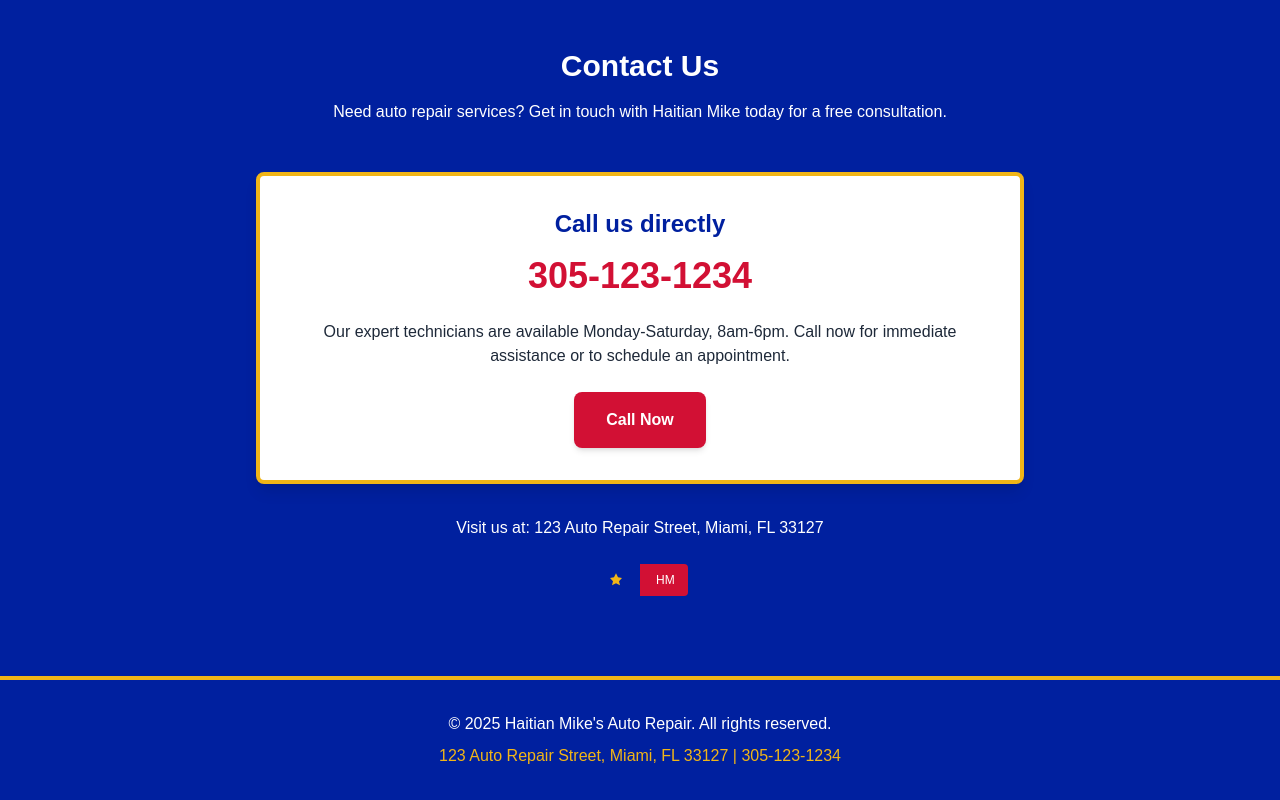
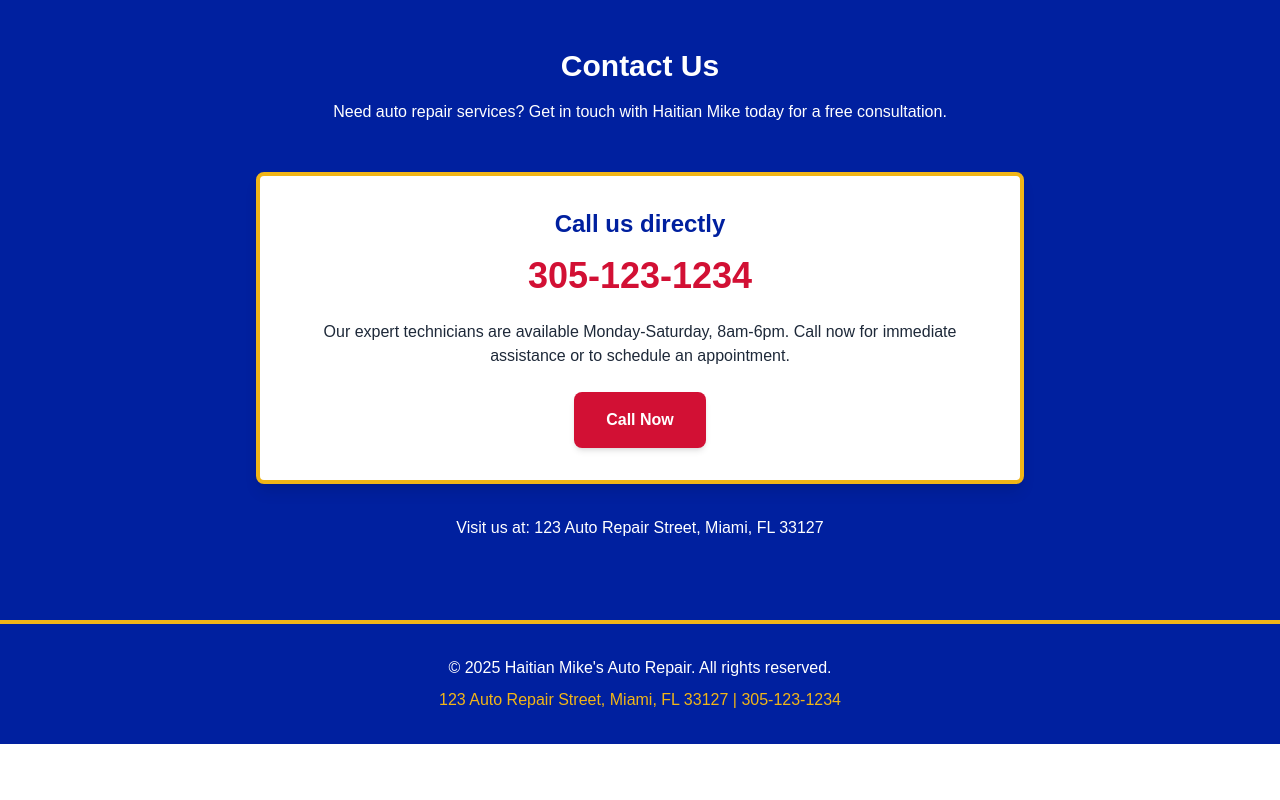
Before and after one commit to thaddavis/vibecoding-a-website, a Next.js app: page / in a window 1280 px wide. Shown: the part 1896-2696 px from the top of the page. After the commit the page ends 2640 px from the top, so only its background shows below. Built offline with nearby package versions, Linux system fonts and the light colour scheme.

Commit message:
small tweak to footer

```diff
--- a/src/app/components/ContactSection.tsx
+++ b/src/app/components/ContactSection.tsx
@@ -90,22 +90,6 @@ export default function ContactSection() {
             className="text-center mt-8 text-white"
           >
             <p>Visit us at: {address}</p>
-
-            {/* Haitian flag colors */}
-            <div className="mt-6 flex justify-center">
-              <div className="rounded overflow-hidden flex items-center">
-                <div className="w-12 h-8 bg-[#00209F] flex items-center justify-center">
-                  <div className="w-4 h-4">
-                    <svg viewBox="0 0 24 24" fill="none" xmlns="http://www.w3.org/2000/svg">
-                      <path d="M12 2L15 8L21 9L16.5 14L18 20L12 17L6 20L7.5 14L3 9L9 8L12 2Z" fill="#F1B517" />
-                    </svg>
-                  </div>
-                </div>
-                <div className="w-12 h-8 bg-[#D21034] flex items-center justify-center">
-                  <div className="w-4 h-4 text-white text-xs">HM</div>
-                </div>
-              </div>
-            </div>
           </motion.div>
         </div>
       </div>
```
